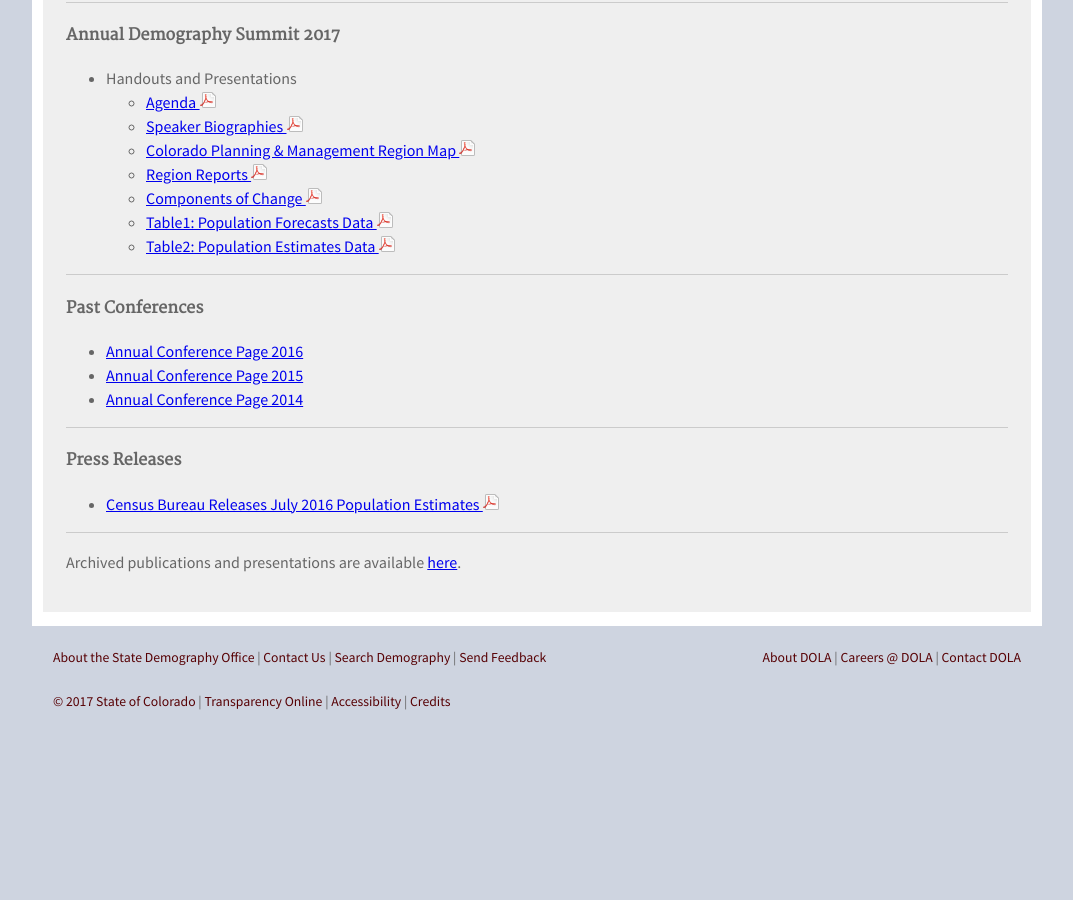
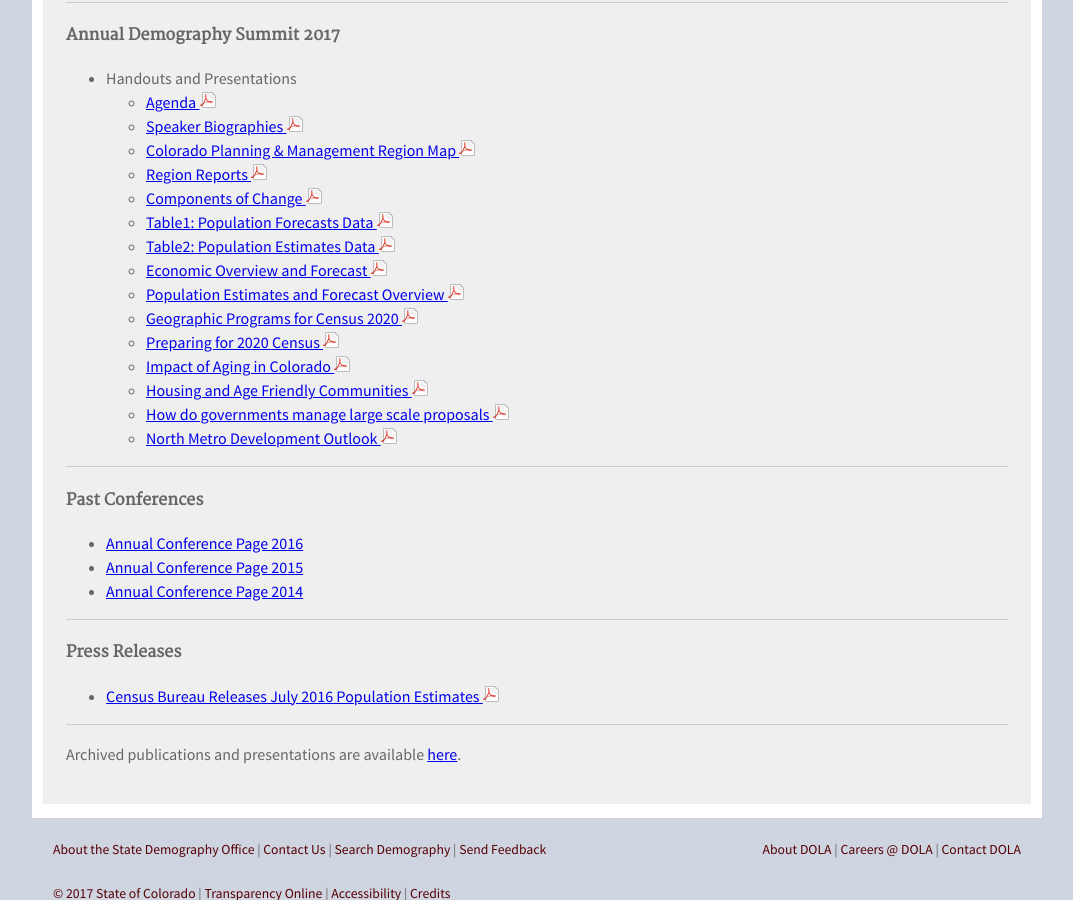
Before and after one commit to TBleess/Website_New, a Jekyll site: the page built from pages/9_Not_in_Menu/publications-and-presentations.md, in a window 1280 px wide and 900 px high, scrolled down 1436 px. Shown: the whole window, without its empty margins (103-1176 px from the left). Built offline with Jekyll 4.4.1, drawn with Linux system fonts in a browser that asks for light colours; before the commit the page ends 2170 px from its top, so only the background shows below that.

Commit message:
Update publications-and-presentations.md

```diff
--- a/pages/9_Not_in_Menu/publications-and-presentations.md
+++ b/pages/9_Not_in_Menu/publications-and-presentations.md
@@ -79,6 +79,14 @@ We've moved all of our profiles to their own page, which can be found [here.](ht
   - [Components of Change ![pdf](/images/page_white_acrobat.png 'download pdf file')](https://drive.google.com/uc?export=download&id=0B2FMBVetYCVCdXBtZU1WcmVERVk)
   - [Table1: Population Forecasts Data ![pdf](/images/page_white_acrobat.png 'download pdf file')](https://drive.google.com/uc?export=download&id=0B2FMBVetYCVCczZhUklHeG44Tm8)
   - [Table2: Population Estimates Data ![pdf](/images/page_white_acrobat.png 'download pdf file')](https://drive.google.com/uc?export=download&id=0B2FMBVetYCVCM09WS3pVVFdWdHc)
+  - [Economic Overview and Forecast ![pdf](/images/page_white_acrobat.png 'download pdf file')](https://drive.google.com/uc?export=download&id=1A_F42fU6XE8AepZ84U55WKX5WYdRHQwr)
+  - [Population Estimates and Forecast Overview ![pdf](/images/page_white_acrobat.png 'download pdf file')](https://drive.google.com/uc?export=download&id=1ggBXzZoo0c41ormIAmXH2mdWJbVgjMBq)
+  - [Geographic Programs for Census 2020 ![pdf](/images/page_white_acrobat.png 'download pdf file')](https://drive.google.com/uc?export=download&id=1USZNr_cGxg6DjP3MoqNtzXFTFVQFcSb3)
+  - [Preparing for 2020 Census ![pdf](/images/page_white_acrobat.png 'download pdf file')](https://drive.google.com/uc?export=download&id=154gWqzT_DXRDRhx78w2qyCuxPaCCdIVZ)
+  - [Impact of Aging in Colorado ![pdf](/images/page_white_acrobat.png 'download pdf file')](https://drive.google.com/uc?export=download&id=14lEm_kcd8CHbH5ebYtVi0tZ9yVK05_kd)
+  - [Housing and Age Friendly Communities ![pdf](/images/page_white_acrobat.png 'download pdf file')](https://drive.google.com/uc?export=download&id=1fUh_5qkwru5dme8SggMfw2oYaevglub9)
+  - [How do governments manage large scale proposals ![pdf](/images/page_white_acrobat.png 'download pdf file')](https://drive.google.com/uc?export=download&id=1_jcWVSw7x-Wo4UXqiD0Shu-Hf4JMc6eq)
+  - [North Metro Development Outlook ![pdf](/images/page_white_acrobat.png 'download pdf file')](https://drive.google.com/uc?export=download&id=1nyk9sCUTwAj-00t0ScZPSHG8l47pxX6p)
 
 
 ---
```
